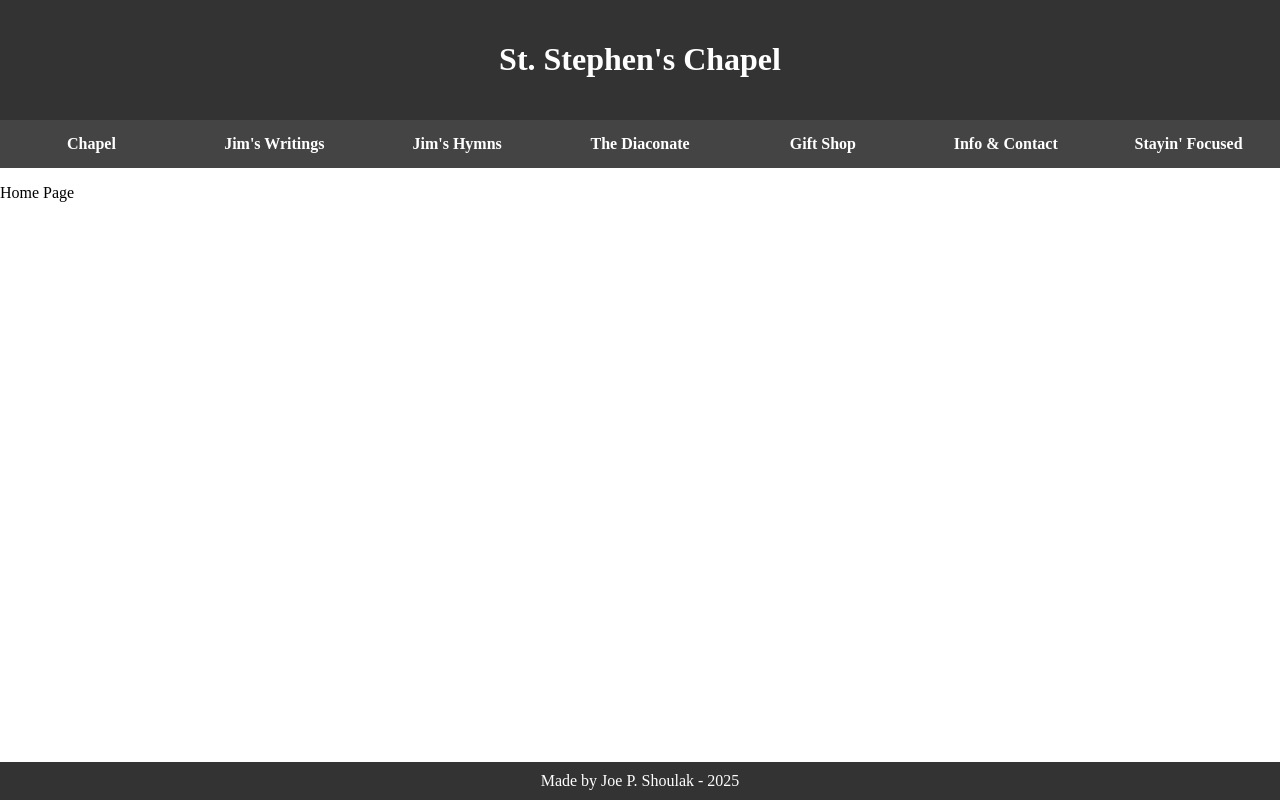
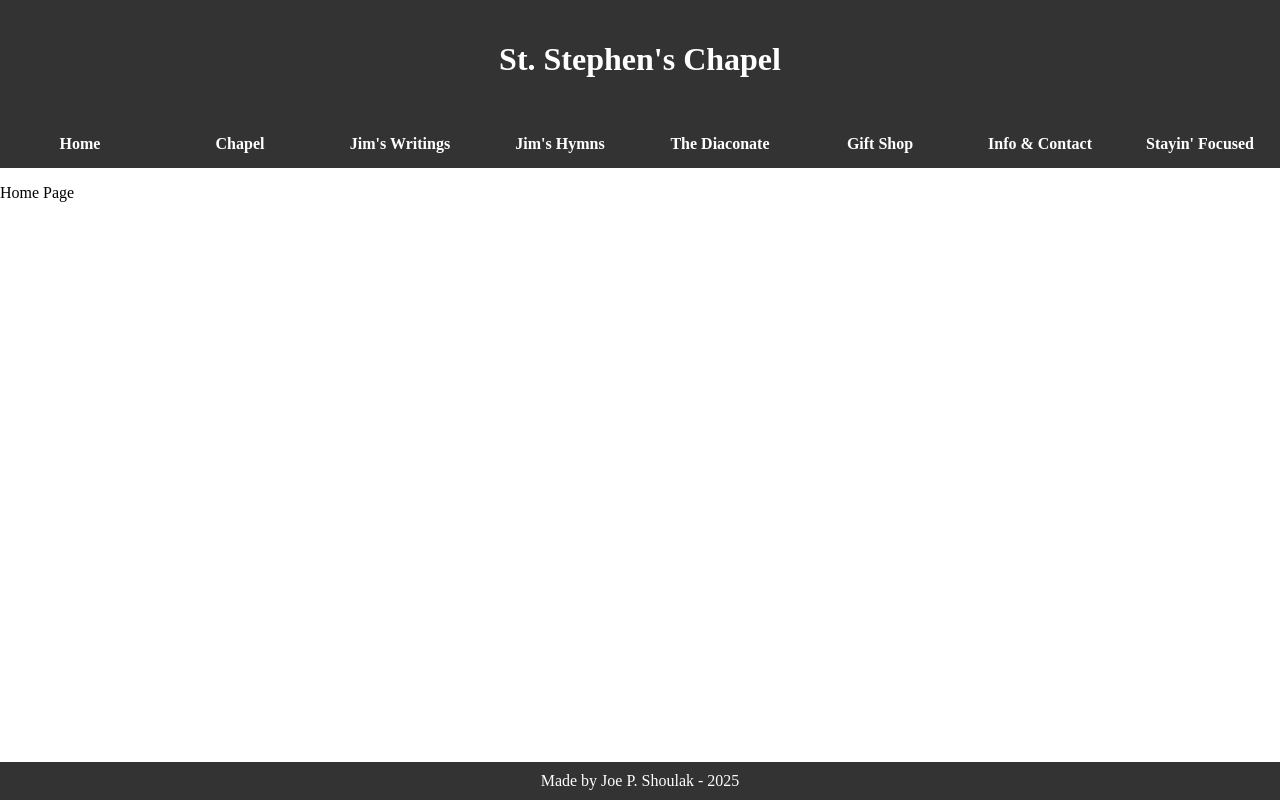
Before and after one commit to JoePShoulak/jim_site, a React (Vite) app: page / in a window 1280 px wide. Built offline with nearby package versions, Linux system fonts and the light colour scheme.

Commit message:
making progress, but gonna switch to sass

```diff
--- a/src/components/NavBar.jsx
+++ b/src/components/NavBar.jsx
@@ -1,19 +1,24 @@
-/* eslint-disable react/prop-types */
-
 import buttonProps from "../data/buttonProps.json";
 
-const NavButton = ({ link, title }) => <a href={link}>{title ?? link}</a>;
-
-console.log(buttonProps);
+const NavButton = ({ link, label, description, isActive }) => (
+  <a
+    href={isActive ? undefined : link}
+    title={description ?? label ?? link}
+    className={isActive ? "active" : ""}>
+    {label ?? link}
+  </a>
+);
 
 const NavBar = () => (
   <nav>
-    {/* <NavButton link="/" title="Home" />
-    <NavButton link="/about" title="About" />
-    <NavButton link="/services" title="Services" />
-    <NavButton link="/contact" title="Contact" /> */}
-    {buttonProps.map((bp, i) => (
-      <NavButton key={i} link={bp.link} title={bp.title} />
+    {buttonProps.map(({ link, label, description }, index) => (
+      <NavButton
+        key={index}
+        link={link}
+        label={label}
+        description={description}
+        isActive={link === window.location.pathname}
+      />
     ))}
   </nav>
 );
--- a/src/data/buttonProps.json
+++ b/src/data/buttonProps.json
@@ -1,36 +1,41 @@
 [
   {
-    "title": "Chapel",
+    "label": "Home",
+    "description": "The home pages",
+    "link": "/"
+  },
+  {
+    "label": "Chapel",
     "description": "31-Day Service-Themed Prayer Cycle, Contemplative Music, and Prayer Requests",
     "link": "/chapel"
   },
   {
-    "title": "Jim's Writings",
+    "label": "Jim's Writings",
     "description": "Sermon Excerpts, Reflections, and Prayers",
     "link": "/writings"
   },
   {
-    "title": "Jim's Hymns",
+    "label": "Jim's Hymns",
     "description": "MP3s & Lyrics of Original Songs",
     "link": "/hymns"
   },
   {
-    "title": "The Diaconate",
+    "label": "The Diaconate",
     "description": "Stories and Commentary on the Life of a Deacon",
     "link": "/diaconate"
   },
   {
-    "title": "Gift Shop",
+    "label": "Gift Shop",
     "description": "Link To Etsy",
     "link": "/shop"
   },
   {
-    "title": "Info & Contact",
+    "label": "Info & Contact",
     "description": "Story behind this site, as well as Info About Jim, and his Contact Info",
     "link": "/contact"
   },
   {
-    "title": "Stayin' Focused",
+    "label": "Stayin' Focused",
     "description": "Singer-Songwriter Jim's Secular Folk Music Site",
     "link": "/music",
     "alt": true
--- a/src/stylesheets/Components.css
+++ b/src/stylesheets/Components.css
@@ -1,7 +1,11 @@
+:root {
+  --background-color: #333;
+}
+
 /* HEADER */
 header {
   width: 100%;
-  background-color: #333;
+  background-color: var(--background-color);
   color: #fff;
   padding: 20px;
   box-sizing: border-box;
@@ -14,12 +18,12 @@ nav {
   display: flex;
   margin: 0;
   padding: 0;
-  background-color: #333;
+  background-color: var(--background-color);
+  /* filter: brightness(1.5); */
 }
 
 nav a {
   flex: 1;
-  background-color: #444;
   text-align: center;
   padding: 15px 0;
   color: #fff;
@@ -29,7 +33,15 @@ nav a {
 }
 
 nav a:hover {
-  background-color: #666;
+  background-color: var(--background-color);
+  /* filter: brightness(1.5); */
+}
+
+/* Active state: styled as hovered and unclickable */
+nav a.active {
+  background-color: var(--background-color);
+  /* filter: brightness(1.5); */
+  pointer-events: none;
 }
 
 /* FOOTER */
@@ -38,7 +50,7 @@ footer {
   bottom: 0;
   left: 0;
   width: 100%;
-  background-color: #333;
+  background-color: var(--background-color);
   color: #fff;
   text-align: center;
   padding: 10px 0;
```
Also changed, not shown: eslint.config.js (+13 -18 lines).
